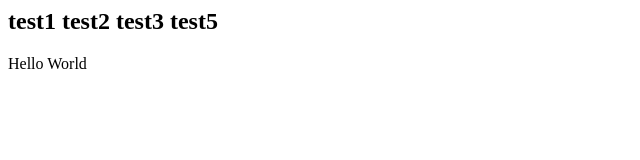
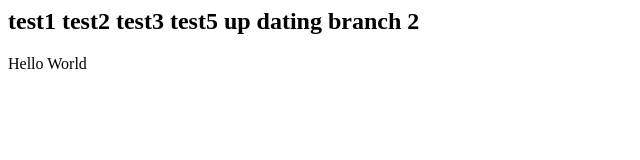
Before and after one commit to naumanm/gitTest, a website: page index.html in a window 1280 px wide. Shown: the whole page, without its empty margins (0-640 px from the left). Drawn offline with Linux system fonts and the light colour scheme.

Commit message:
updating branch2

```diff
--- a/index.html
+++ b/index.html
@@ -9,6 +9,8 @@
   test2
   test3
   test5
+
+  up dating branch 2
 </h2>
 <p>
   Hello World
```
